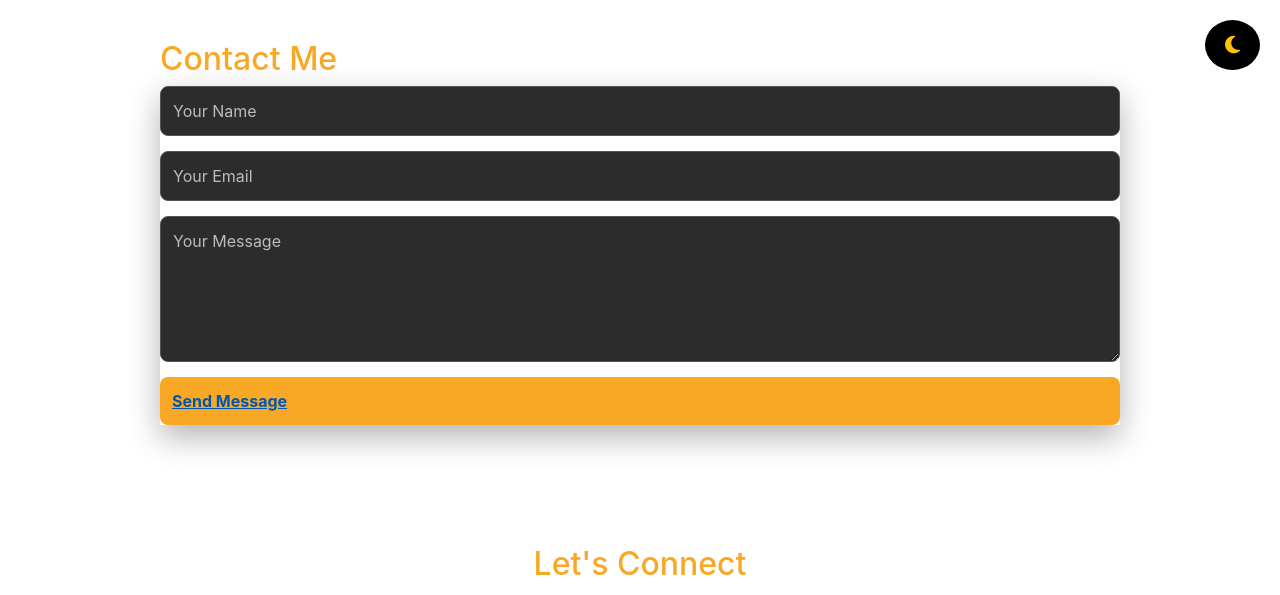
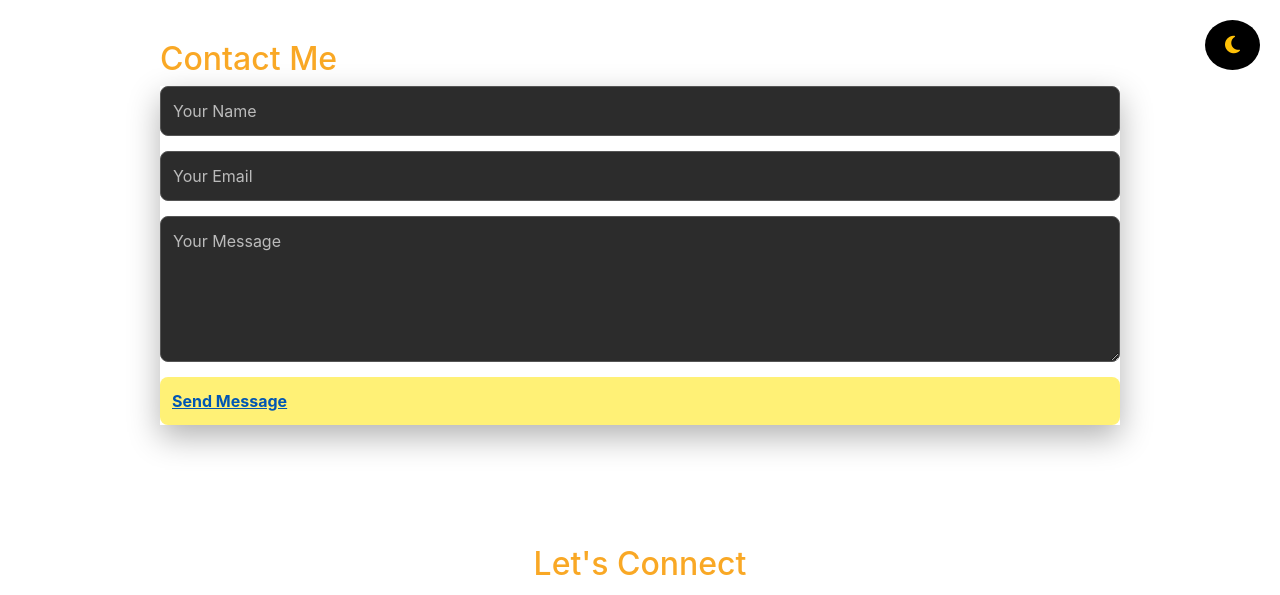
Before and after one commit to Rej-co/Chinaemerem-portfolio, a plain HTML site: page index.html in a window 1280 px wide. In both pictures the pointer is over the link "Send Message". Shown: the part 1795-2390 px from the top of the page. Drawn offline with nearby package versions, Linux system fonts and the light colour scheme.

Commit message:
Update style.css

```diff
--- a/style.css
+++ b/style.css
@@ -210,7 +210,7 @@ form .button {
     transition: background-color 0.3s;
 }
 
-form button:hover {
+form .button:hover {
     background: #fff176;
 }
 
```
